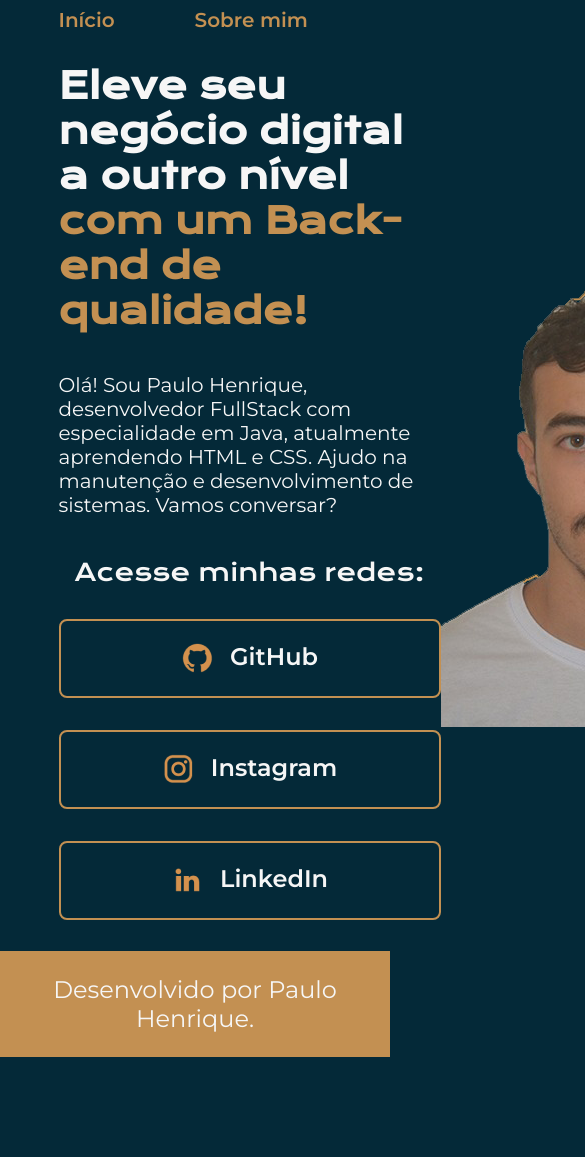
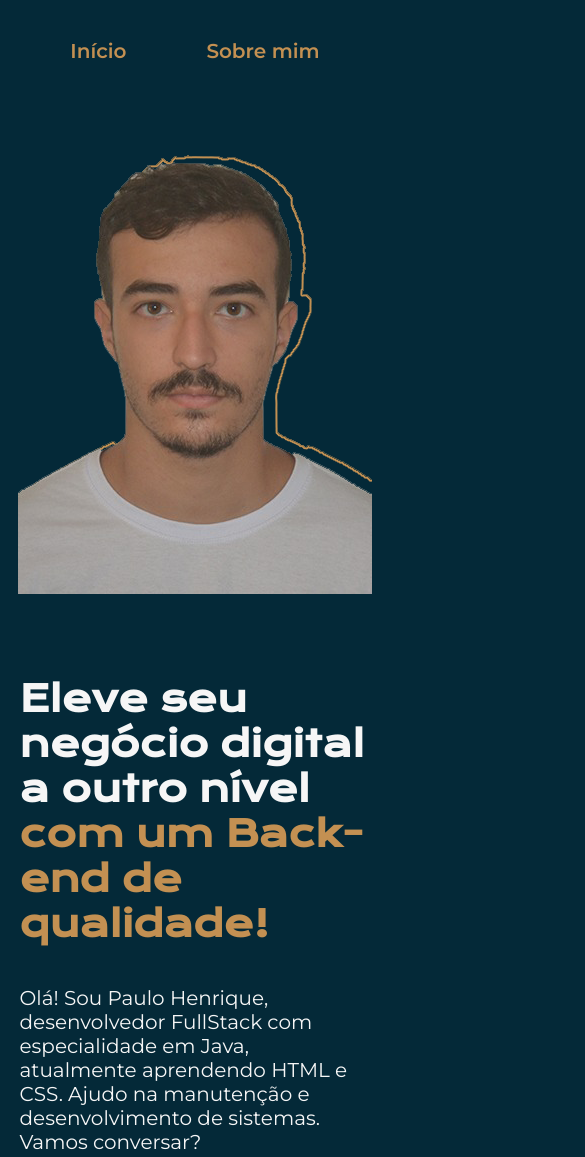
Before and after one commit to paulooosf/Portfolio-simples, a plain HTML site: page index.html in a window 390 px wide. Shown: the top 1157 px of the page, 585 px wide, since content can reach past the window. Before the commit the page ends 1057 px from the top, so only its background shows below. Drawn offline with nearby package versions, Linux system fonts and the light colour scheme.

Commit message:
feat: Aplicando responsividade

```diff
--- a/styles/styles.css
+++ b/styles/styles.css
@@ -49,17 +49,18 @@ body {
     display: flex;
     align-items: center;
     justify-content: space-between;
+    gap: 82px;
 }
 
 .apresentacao__conteudo {
     display: flex;
     flex-direction: column;
     gap: 40px;
-    width: 615px;
+    width: 50%;
 }
 
 .apresentacao__conteudo__titulo {
-    font-size: 36px;
+    font-size: 2.25rem;
     font-family: var(--fonte-principal);
 }
 
@@ -68,7 +69,7 @@ body {
 }
 
 .apresentacao__conteudo__texto {
-    font-size: 20px;
+    font-size: 1.25rem;
     font-family: var(--fonte-secundaria);
 }
 
@@ -81,7 +82,7 @@ body {
 }
 
 .apresentacao__links__subtitulo {
-    font-size: 24px;
+    font-size: 1.5rem;
     font-family: var(--fonte-principal);
     font-weight: 400;
 }
@@ -90,11 +91,11 @@ body {
     display: flex;
     justify-content: center;
     gap: 16px;
-    width: 378px;
+    width: 70%;
     text-align: center;
     border: 2px solid var(--cor-secundaria);
     border-radius: 8px;
-    font-size: 24px;
+    font-size: 1.5rem;
     padding: 21.5px 0;
     text-decoration: none;
     color: var(--cor-principal);
@@ -109,9 +110,33 @@ body {
 .rodape {
     color: var(--cor-principal);
     background-color: var(--cor-secundaria);
-    padding: 24px;
+    padding: 1%;
     text-align: center;
     font-family: var(--fonte-secundaria);
-    font-size: 24px;
+    font-size: 1.5rem;
     font-weight: 400;
 }
+
+@media (max-width: 1200px) {
+    .cabecalho {
+        padding: 10%;
+    }
+
+    .cabecalho__menu {
+        display: flex;
+        justify-content: center;
+    }
+
+    .apresentacao {
+        flex-direction: column-reverse;
+        padding: 5%;
+    }
+
+    .apresentacao__conteudo {
+        width: 100%;
+    }
+
+    .rodape {
+        padding: 3%;
+    }
+}
```
